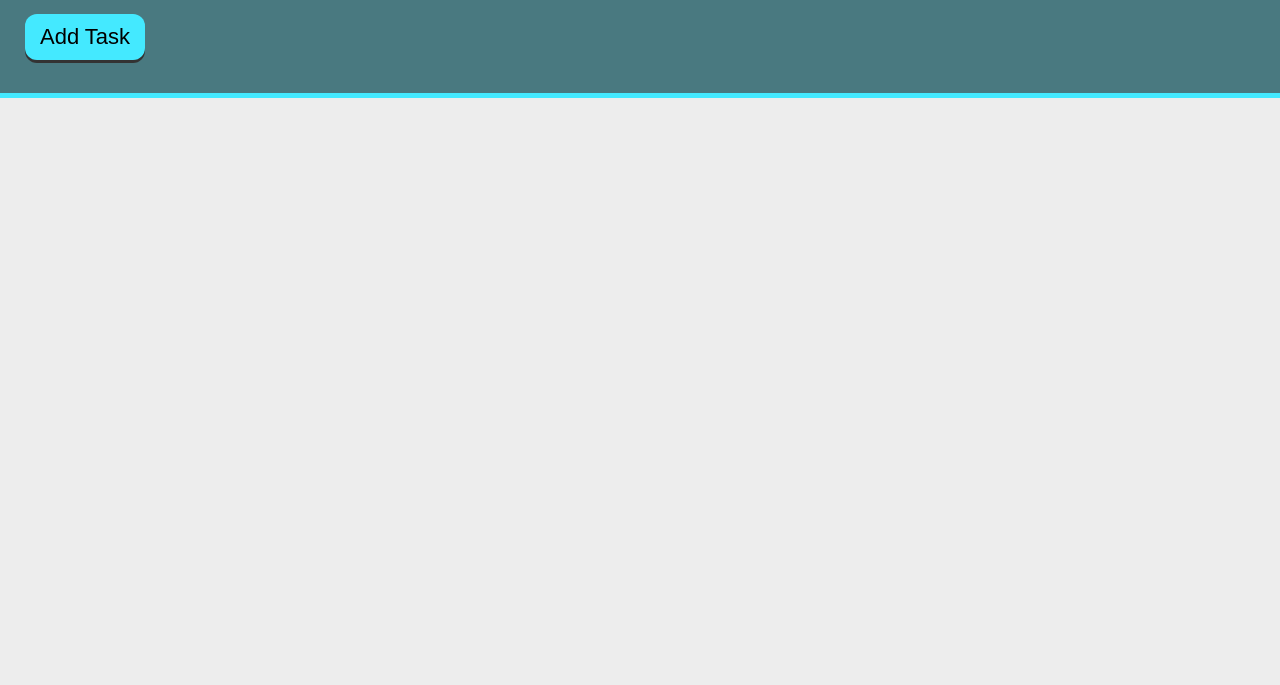
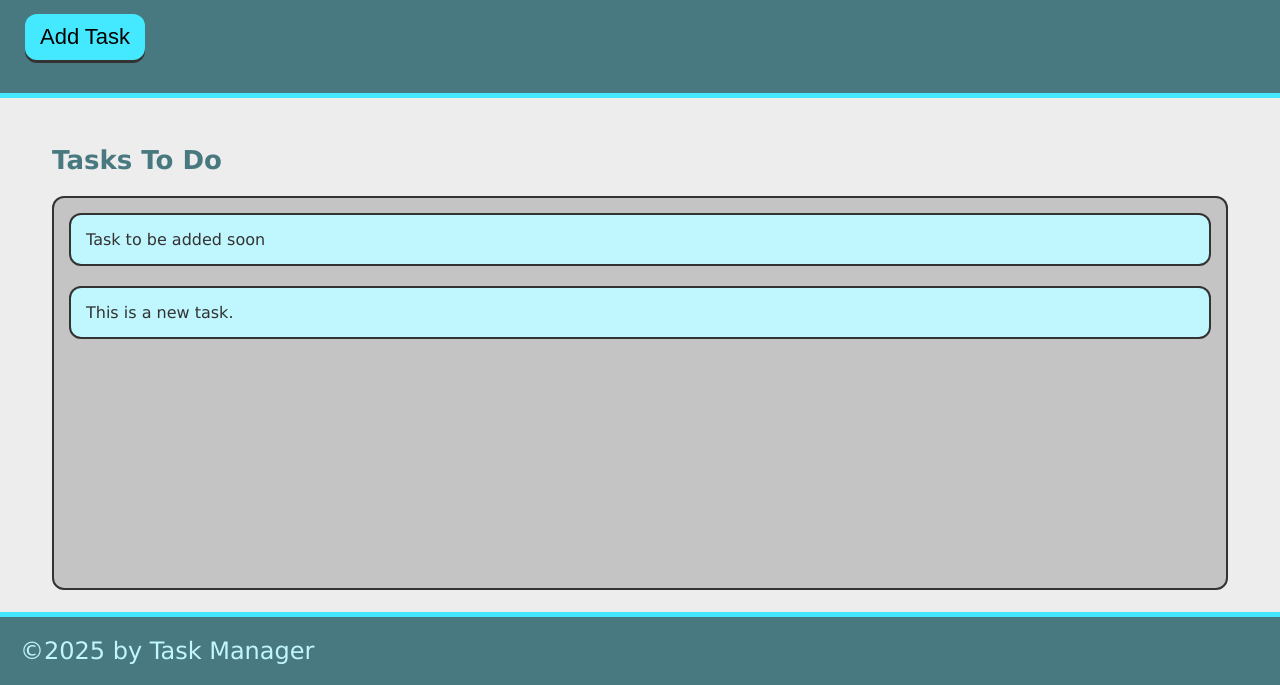
Before and after one commit to Sdillon215/task_manager, a plain HTML site: page index.html in a window 1280 px wide. Both pictures are taken after a click on the button "Add Task". Shown: the part 115-800 px from the top of the page. Drawn offline with Linux system fonts and the light colour scheme.

Commit message:
createTaskHandler function to create a task

```diff
--- a/assets/js/script.js
+++ b/assets/js/script.js
@@ -0,0 +1,12 @@
+var buttonEl = document.querySelector('#save-task');
+
+var tasksToDoEl = document.querySelector('#tasks-to-do');
+
+var createTaskHandler = function () {
+    var listItemEl = document.createElement("li");
+    listItemEl.className = "task-item";
+    listItemEl.textContent = "This is a new task.";
+    tasksToDoEl.appendChild(listItemEl);
+}
+
+buttonEl.addEventListener("click", createTaskHandler);
--- a/index.html
+++ b/index.html
@@ -1,17 +1,31 @@
 <!DOCTYPE html>
 <html lang="en">
+
 <head>
     <meta charset="UTF-8">
     <meta name="viewport" content="width=device-width, initial-scale=1.0">
     <title>Task Manager</title>
     <link rel="stylesheet" href="./assets/css/style.css">
 </head>
+
 <body>
     <header>
         <h1 class="page-title">Task Manager</h1>
         <p>Click the button below to add a new task!</p>
-        <button class="btn">Add Task</button>
+        <button class="btn" id="save-task">Add Task</button>
     </header>
-    <script src="./assets/js/app.js"></script>
+    <main class="page-content">
+        <section class="task-list-wrapper">
+            <h2 class="list-title">Tasks To Do</h2>
+            <ul class="task-list" id="tasks-to-do">
+                <li class="task-item">Task to be added soon</li>
+            </ul>
+        </section>
+    </main>
+    <footer>
+        &copy;2025 by Task Manager
+    </footer>
+    <script src="./assets/js/script.js"></script>
 </body>
+
 </html>
```
